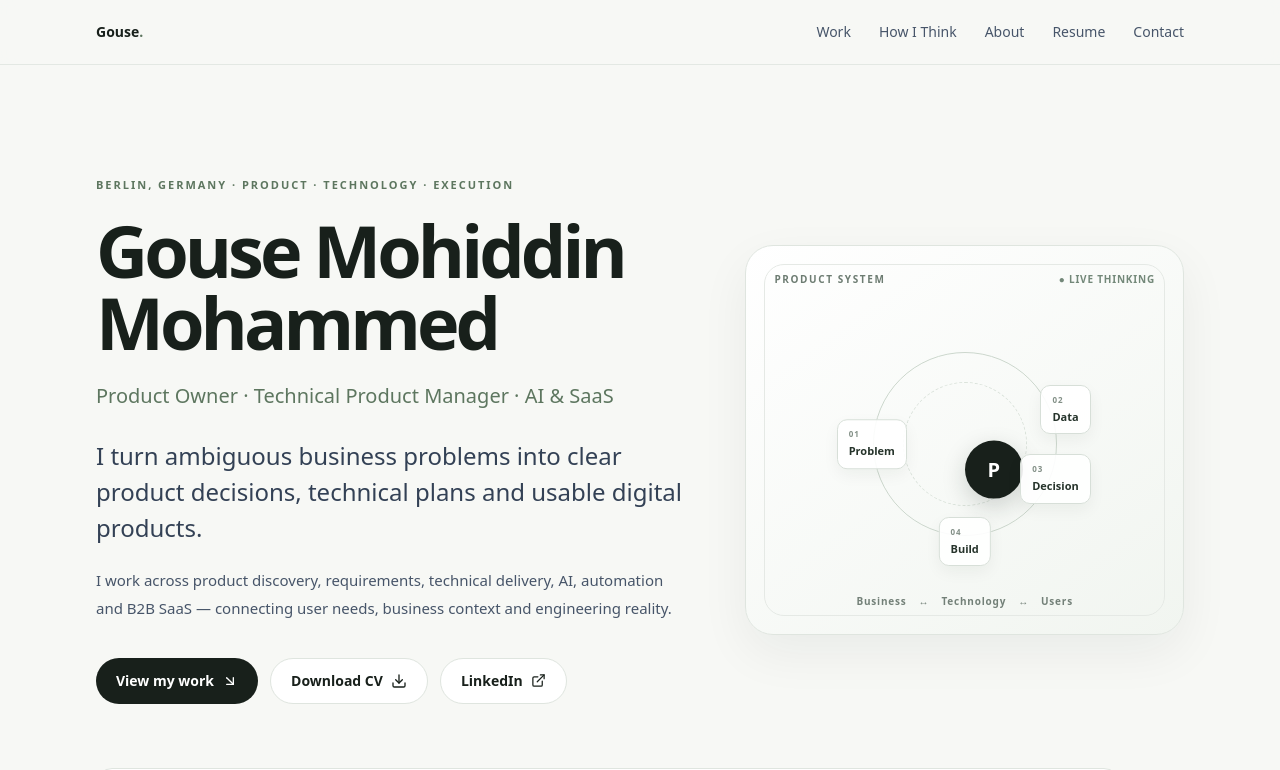
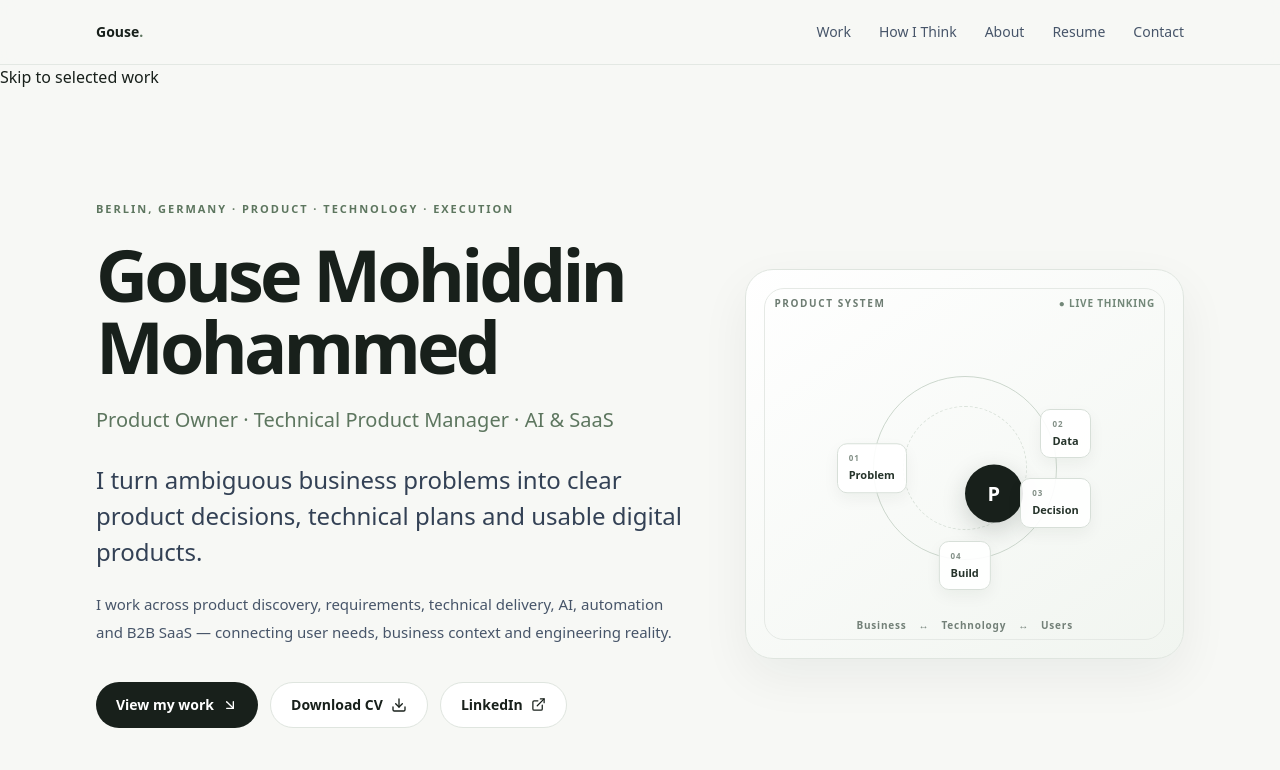
Before and after one commit to MohiddinMohammed/candidate-job-fit, a Next.js app: page / in a window 1280 px wide. Shown: the top 770 px of the page. Built offline with nearby package versions, Linux system fonts and the light colour scheme.

Commit message:
Add keyboard skip navigation

```diff
--- a/app/page.tsx
+++ b/app/page.tsx
@@ -210,7 +210,7 @@ export default function Home() {
   return (
     <>
       <Header />
-      <main id="top">
+      <main id="top"><a className="skip-link focus-ring" href="#work">Skip to selected work</a>
         <section className="container-page grid min-h-[calc(100svh-4rem)] items-center py-14 sm:min-h-[calc(100vh-4rem)] sm:py-28">
           <div className="grid items-center gap-14 lg:grid-cols-[1.15fr_.85fr]">
             <div>
```
